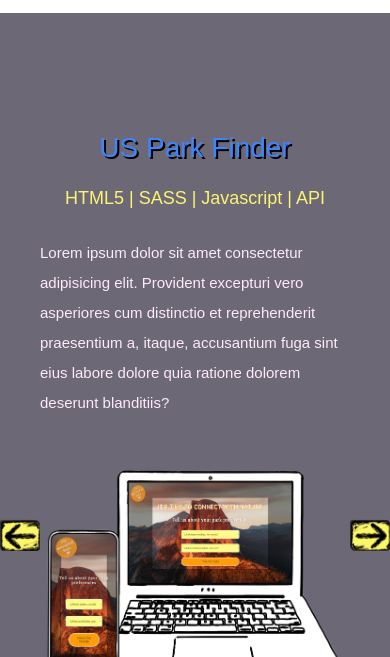
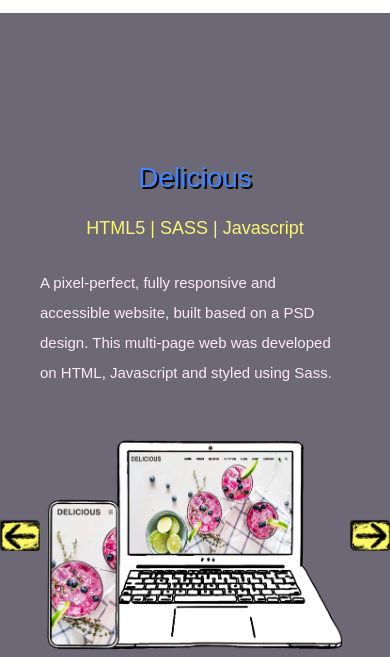
Before and after one commit to PauCodes/my-first-portfolio, a plain HTML site: page index.html in a window 390 px wide. Shown: the part 1881-2538 px from the top of the page. Drawn offline with nearby package versions, Linux system fonts and the light colour scheme.

Commit message:
more styling details

```diff
--- a/index.html
+++ b/index.html
@@ -114,26 +114,25 @@
       <div class="sliderContainer">
         <div class="leftSlide">
           <div class="project firstProjectInfo">
-            <h3>US Park Finder</h3>
-            <h4>HTML5 | SASS | Javascript | API</h4>
+            <h3>Delicious</h3>
+            <h4>HTML5 | SASS | Javascript</h4>
             <p>
-              Lorem ipsum dolor sit amet consectetur adipisicing elit. Provident
-              excepturi vero asperiores cum distinctio et reprehenderit
-              praesentium a, itaque, accusantium fuga sint eius labore dolore
-              quia ratione dolorem deserunt blanditiis?
+              A pixel-perfect, fully responsive and accessible website, built
+              based on a PSD design. This multi-page web was developed on HTML,
+              Javascript and styled using Sass.
             </p>
             <div class="mobileImgContainer">
-              <img class="mobileProjectImg" src="./assets/park-app.png" />
+              <img class="mobileProjectImg" src="./assets/delicious.png" />
             </div>
             <div class="mobileMoreInfoBtn">
-              <a href="https://usparkfinder.netlify.app/" target="_blank">
+              <a href="https://deliciouseatings.netlify.app/" target="_blank">
                 <img
                   src="./assets/yellow-live-btn.png"
                   alt="Image of a view live button"
                 />
               </a>
               <a
-                href="https://github.com/Project-2-National-Parks-Trip-Planner/National-Park-App"
+                href="https://github.com/PauCodes/paulina-gonzalez-project1"
                 target="_blank"
               >
                 <img
@@ -189,7 +188,8 @@
               <span
                 >Are you a Marvel fan? I'm not! But if your answer is yes, this
                 app is for you!</span
-              >This ultimate Marvel Battle app allows the user to pick their
+              >
+              This ultimate Marvel Battle app allows the user to pick their
               favourite Avengers Character or just input the name of a random
               superheroe. Retrieving data from the Marvel API, you can get a
               photo and some information. This is a solo programming developed
@@ -345,7 +345,7 @@
             <div class="fourthImg projectImages">
               <div class="imageContainer">
                 <img
-                  src="./assets/park-app.png"
+                  src="./assets/delicious.png"
                   alt="Image of a laptop and a cellphone"
                 />
               </div>
```
